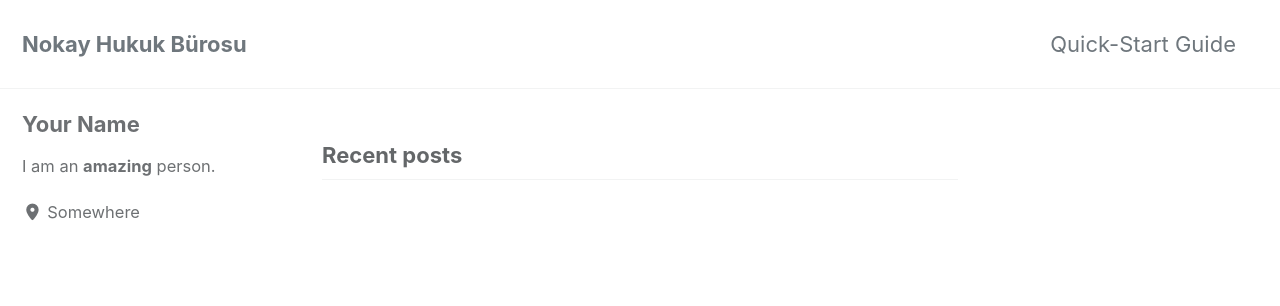
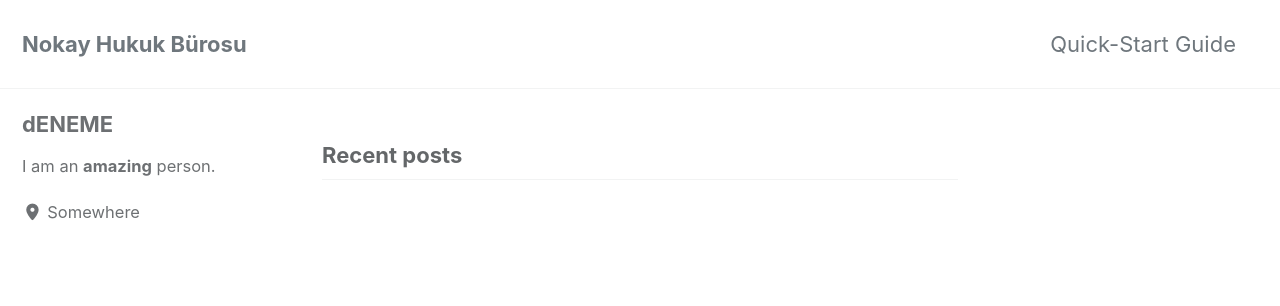
Before and after one commit to NokayM/Jekyll-Test, a Jekyll site: the page built from index.html, in a window 1280 px wide. Shown: the top 306 px of the page. Built offline with Jekyll 4.4.1, drawn with Linux system fonts in a browser that asks for light colours; cached includes are drawn as plain includes; the list of posts is cut into pages by our own code.

Commit message:
Update _config.yml

```diff
--- a/_config.yml
+++ b/_config.yml
@@ -113,7 +113,7 @@ analytics:
 
 # Site Author
 author:
-  name             : "Your Name"
+  name             : "dENEME"
   avatar           : # path of avatar image, e.g. "/assets/images/bio-photo.jpg"
   bio              : "I am an **amazing** person."
   location         : "Somewhere"
```
